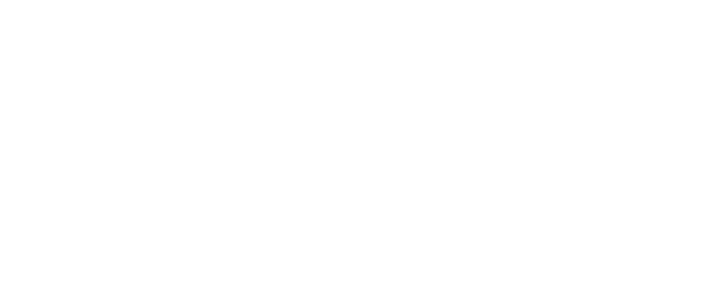
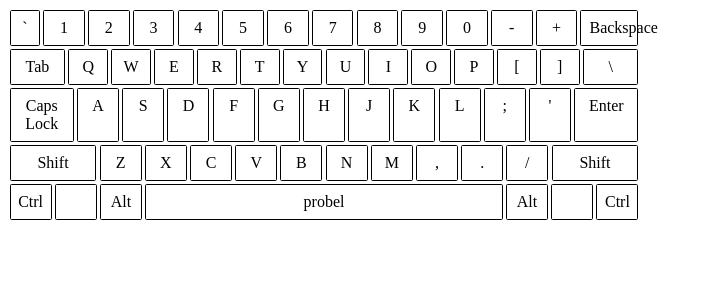
Before and after one commit to kehtolaulu/fastt, a React (Create React App) app: page / in a window 1280 px wide. Shown: the top 300 px of the page, without its empty margins (0-711 px from the left). Built offline with nearby package versions, Linux system fonts and the light colour scheme.

Commit message:
Added keyboard layout

```diff
--- a/public/index.css
+++ b/public/index.css
@@ -1,6 +1,34 @@
-body {
-  font: 100% Helvetica, sans-serif;
-  color: #333;
+.keyboard {
+  display: inline-block;
+  width: 50%;
+}
+
+.keyboard-row {
+  display: flex;
+  width: auto;
+}
+
+.key {
+  border: 1px solid black;
+  width: 2.5em;
+  padding-bottom: 0.5em;
+  padding-top: 0.5em;
+  border-radius: 0.1em;
+  margin: 0.1em;
+  text-align: center;
+}
+
+.small {
+  width: 1.8em;
+}
+
+.space {
+  flex-grow: 1;
+}
+
+.command {
+  flex-grow: 1;
+  padding: 0.5em;
 }
 
 /*# sourceMappingURL=index.css.map */
--- a/public/index.html
+++ b/public/index.html
@@ -7,6 +7,8 @@
     <meta name="viewport" content="width=device-width, initial-scale=1" />
   </head>
   <body>
-    <div id="root"></div>
+    <div id="root">
+
+    </div>
   </body>
 </html>
--- a/public/index.sass
+++ b/public/index.sass
@@ -1,6 +1,26 @@
-$font-stack:    Helvetica, sans-serif
-$primary-color: #333
+.keyboard
+  display: inline-block
+  width: 50%
 
-body
-  font: 100% $font-stack
-  color: $primary-color
+.keyboard-row
+  display: flex
+  width: auto
+
+.key
+  border: 1px solid black
+  width: 2.5em
+  padding-bottom: 0.5em
+  padding-top: 0.5em
+  border-radius: 0.1em
+  margin: 0.1em
+  text-align: center
+
+.small
+  width: 1.8em
+
+.space
+  flex-grow: 1
+
+.command
+  flex-grow: 1
+  padding: 0.5em
--- a/src/components/App.js
+++ b/src/components/App.js
@@ -2,8 +2,78 @@
 
 function App() {
     return (
-        <div className="App">
-        </div>
+        <div class="keyboard">
+            <div class="keyboard-row">
+                <div class="key small">`</div>
+                <div class="key">1</div>
+                <div class="key">2</div>
+                <div class="key">3</div>
+                <div class="key">4</div>
+                <div class="key">5</div>
+                <div class="key">6</div>
+                <div class="key">7</div>
+                <div class="key">8</div>
+                <div class="key">9</div>
+                <div class="key">0</div>
+                <div class="key">-</div>
+                <div class="key">+</div>
+                <div class="key command">Backspace</div>
+            </div>
+            <div class="keyboard-row">
+                <div class="key command">Tab</div>
+                <div class="key">Q</div>
+                <div class="key">W</div>
+                <div class="key">E</div>
+                <div class="key">R</div>
+                <div class="key">T</div>
+                <div class="key">Y</div>
+                <div class="key">U</div>
+                <div class="key">I</div>
+                <div class="key">O</div>
+                <div class="key">P</div>
+                <div class="key">[</div>
+                <div class="key">]</div>
+                <div class="key command">\</div>
+            </div>
+            <div class="keyboard-row">
+                <div class="key command">Caps Lock</div>
+                <div class="key">A</div>
+                <div class="key">S</div>
+                <div class="key">D</div>
+                <div class="key">F</div>
+                <div class="key">G</div>
+                <div class="key">H</div>
+                <div class="key">J</div>
+                <div class="key">K</div>
+                <div class="key">L</div>
+                <div class="key">;</div>
+                <div class="key">'</div>
+                <div class="key command">Enter</div>
+            </div>
+            <div class="keyboard-row">
+                <div class="key command">Shift</div>
+                <div class="key">Z</div>
+                <div class="key">X</div>
+                <div class="key">C</div>
+                <div class="key">V</div>
+                <div class="key">B</div>
+                <div class="key">N</div>
+                <div class="key">M</div>
+                <div class="key">,</div>
+                <div class="key">.</div>
+                <div class="key">/</div>
+                <div class="key command">Shift</div>
+            </div>
+            <div class="keyboard-row">
+                <div class="key">Ctrl</div>
+                <div class="key"></div>
+                <div class="key">Alt</div>
+                <div class="key space">probel</div>
+                <div class="key">Alt</div>
+                <div class="key"></div>
+                <div class="key">Ctrl</div>
+            </div>
+        </div >
     );
 }
 
```
Also changed, not shown: 1 other file (tests, documents, lock files or other folders).
